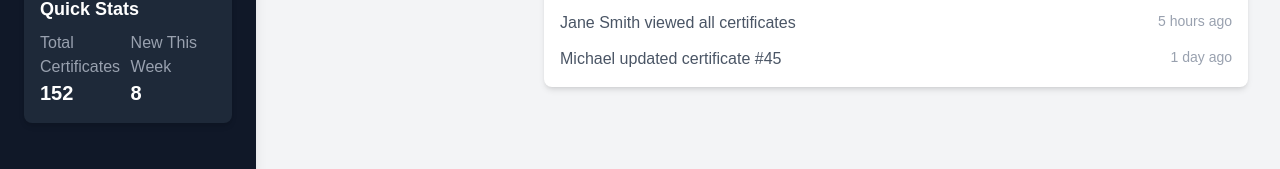
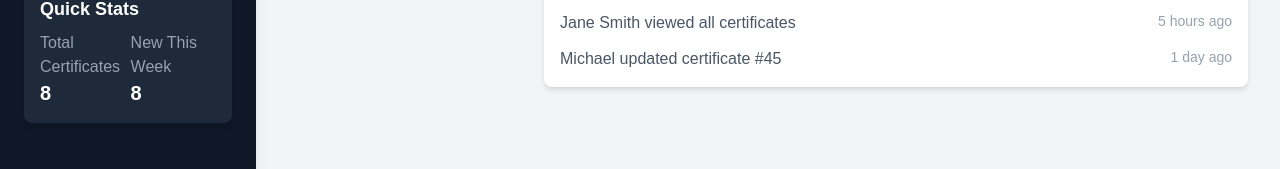
Before and after one commit to Vivekkumarv123/Cert-Gen, a Next.js app: page /admin-panel in a window 1280 px wide. Shown: the part 325-494 px from the top of the page. Built offline with nearby package versions, Linux system fonts and the light colour scheme.

Commit message:
Update SIdebar.js

```diff
--- a/src/components/Admin/SIdebar.js
+++ b/src/components/Admin/SIdebar.js
@@ -75,7 +75,7 @@ const Sidebar = ({ isSidebarOpen, setIsSidebarOpen }) => {
           <div className="flex justify-between text-gray-400">
             <div>
               <p>Total Certificates</p>
-              <p className="text-white text-xl font-bold">152</p>
+              <p className="text-white text-xl font-bold">8</p>
             </div>
             <div>
               <p>New This Week</p>
```
